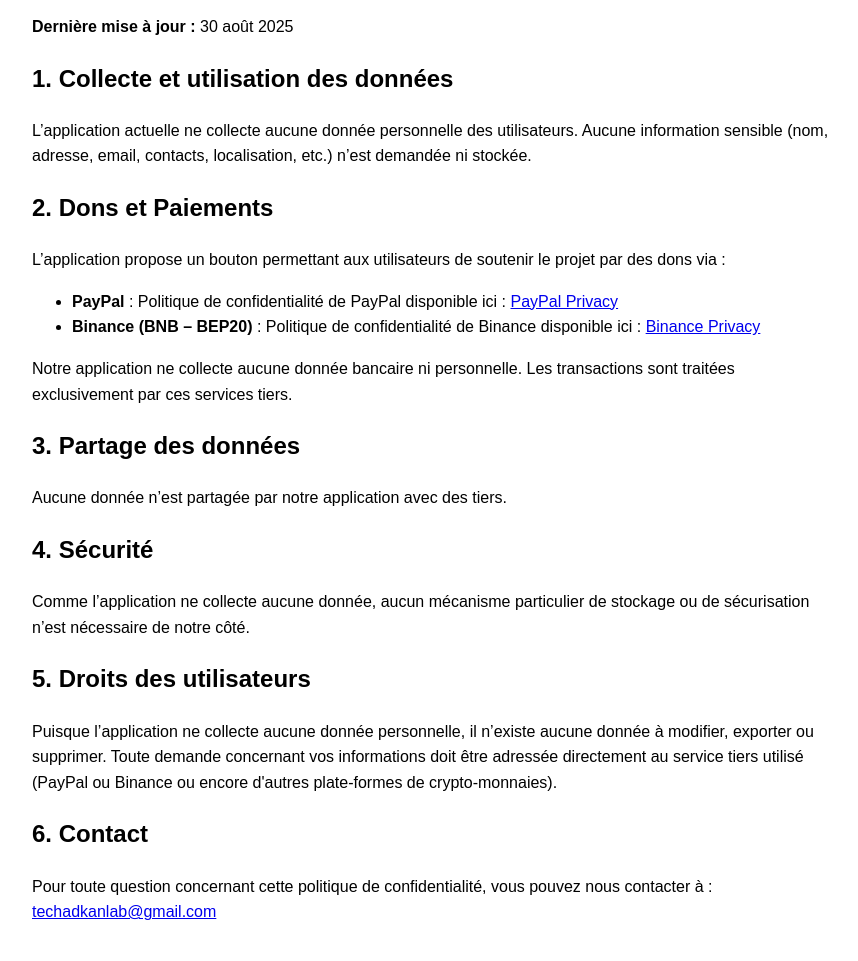
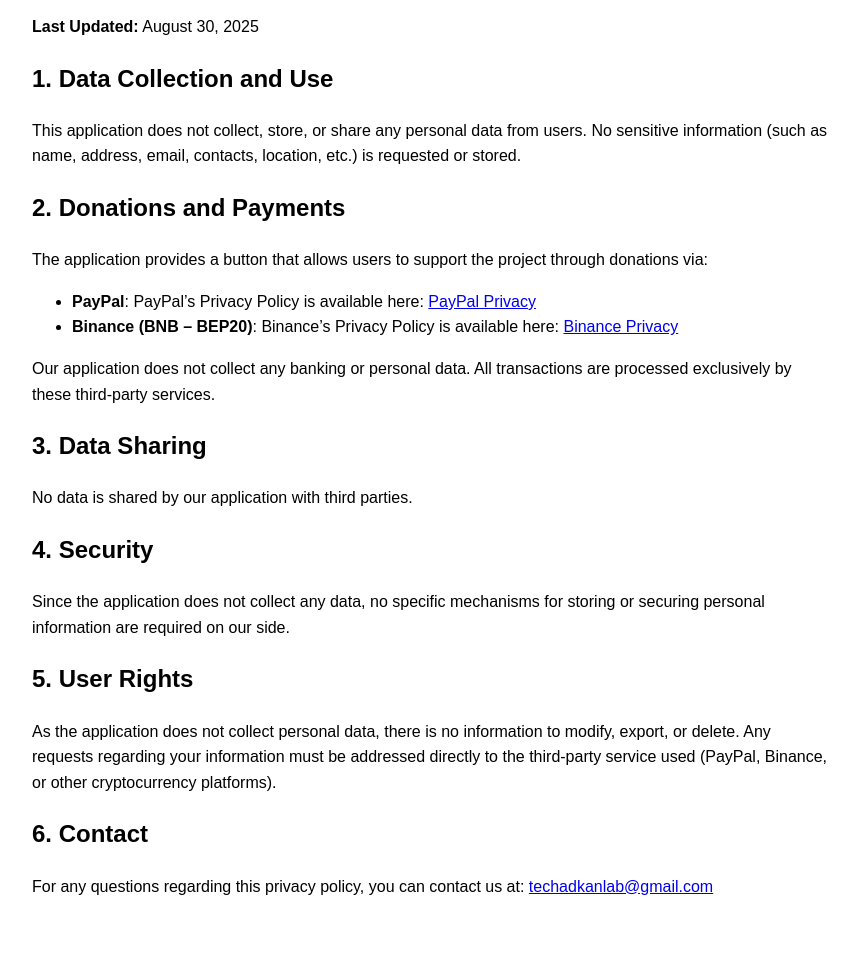
Before and after one commit to ADKan26/Privacy-Policy, a plain HTML site: page index.html in a window 1280 px wide. Shown: the part 100-1061 px from the top of the page, without its empty margins (208-1066 px from the left). After the commit the page ends 1035 px from the top, so only its background shows below. Drawn offline with Linux system fonts and the light colour scheme.

Commit message:
Update index.html

```diff
--- a/index.html
+++ b/index.html
@@ -1,39 +1,39 @@
 <!DOCTYPE html>
-<html lang="fr">
+<html lang="en">
 <head>
   <meta charset="UTF-8">
-  <title>Politique de Confidentialité</title>
+  <title>Privacy Policy</title>
 </head>
 <body style="font-family: Arial, sans-serif; line-height: 1.6; max-width: 800px; margin: auto; padding: 20px;">
-  <h1>Politique de Confidentialité</h1>
-  <p><strong>Dernière mise à jour :</strong> 30 août 2025</p>
+  <h1>Privacy Policy</h1>
+  <p><strong>Last Updated:</strong> August 30, 2025</p>
 
-  <h2>1. Collecte et utilisation des données</h2>
-  <p>L’application actuelle ne collecte aucune donnée personnelle des utilisateurs.
-  Aucune information sensible (nom, adresse, email, contacts, localisation, etc.) n’est demandée ni stockée.</p>
+  <h2>1. Data Collection and Use</h2>
+  <p>This application does not collect, store, or share any personal data from users.
+  No sensitive information (such as name, address, email, contacts, location, etc.) is requested or stored.</p>
 
-  <h2>2. Dons et Paiements</h2>
-  <p>L’application propose un bouton permettant aux utilisateurs de soutenir le projet par des dons via :</p>
+  <h2>2. Donations and Payments</h2>
+  <p>The application provides a button that allows users to support the project through donations via:</p>
   <ul>
-    <li><strong>PayPal</strong> : Politique de confidentialité de PayPal disponible ici :
+    <li><strong>PayPal</strong>: PayPal’s Privacy Policy is available here:
       <a href="https://www.paypal.com/webapps/mpp/ua/privacy-full" target="_blank">PayPal Privacy</a></li>
-    <li><strong>Binance (BNB – BEP20)</strong> : Politique de confidentialité de Binance disponible ici :
-      <a href="https://www.binance.com/fr/privacy" target="_blank">Binance Privacy</a></li>
+    <li><strong>Binance (BNB – BEP20)</strong>: Binance’s Privacy Policy is available here:
+      <a href="https://www.binance.com/en/privacy" target="_blank">Binance Privacy</a></li>
   </ul>
-  <p>Notre application ne collecte aucune donnée bancaire ni personnelle. Les transactions sont traitées exclusivement par ces services tiers.</p>
+  <p>Our application does not collect any banking or personal data. All transactions are processed exclusively by these third-party services.</p>
 
-  <h2>3. Partage des données</h2>
-  <p>Aucune donnée n’est partagée par notre application avec des tiers.</p>
+  <h2>3. Data Sharing</h2>
+  <p>No data is shared by our application with third parties.</p>
 
-  <h2>4. Sécurité</h2>
-  <p>Comme l’application ne collecte aucune donnée, aucun mécanisme particulier de stockage ou de sécurisation n’est nécessaire de notre côté.</p>
+  <h2>4. Security</h2>
+  <p>Since the application does not collect any data, no specific mechanisms for storing or securing personal information are required on our side.</p>
 
-  <h2>5. Droits des utilisateurs</h2>
-  <p>Puisque l’application ne collecte aucune donnée personnelle, il n’existe aucune donnée à modifier, exporter ou supprimer.
-  Toute demande concernant vos informations doit être adressée directement au service tiers utilisé (PayPal ou Binance ou encore d'autres plate-formes de crypto-monnaies).</p>
+  <h2>5. User Rights</h2>
+  <p>As the application does not collect personal data, there is no information to modify, export, or delete.
+  Any requests regarding your information must be addressed directly to the third-party service used (PayPal, Binance, or other cryptocurrency platforms).</p>
 
   <h2>6. Contact</h2>
-  <p>Pour toute question concernant cette politique de confidentialité, vous pouvez nous contacter à :
+  <p>For any questions regarding this privacy policy, you can contact us at:
   <a href="mailto:techadkanlab@gmail.com">techadkanlab@gmail.com</a></p>
 </body>
 </html>
```
